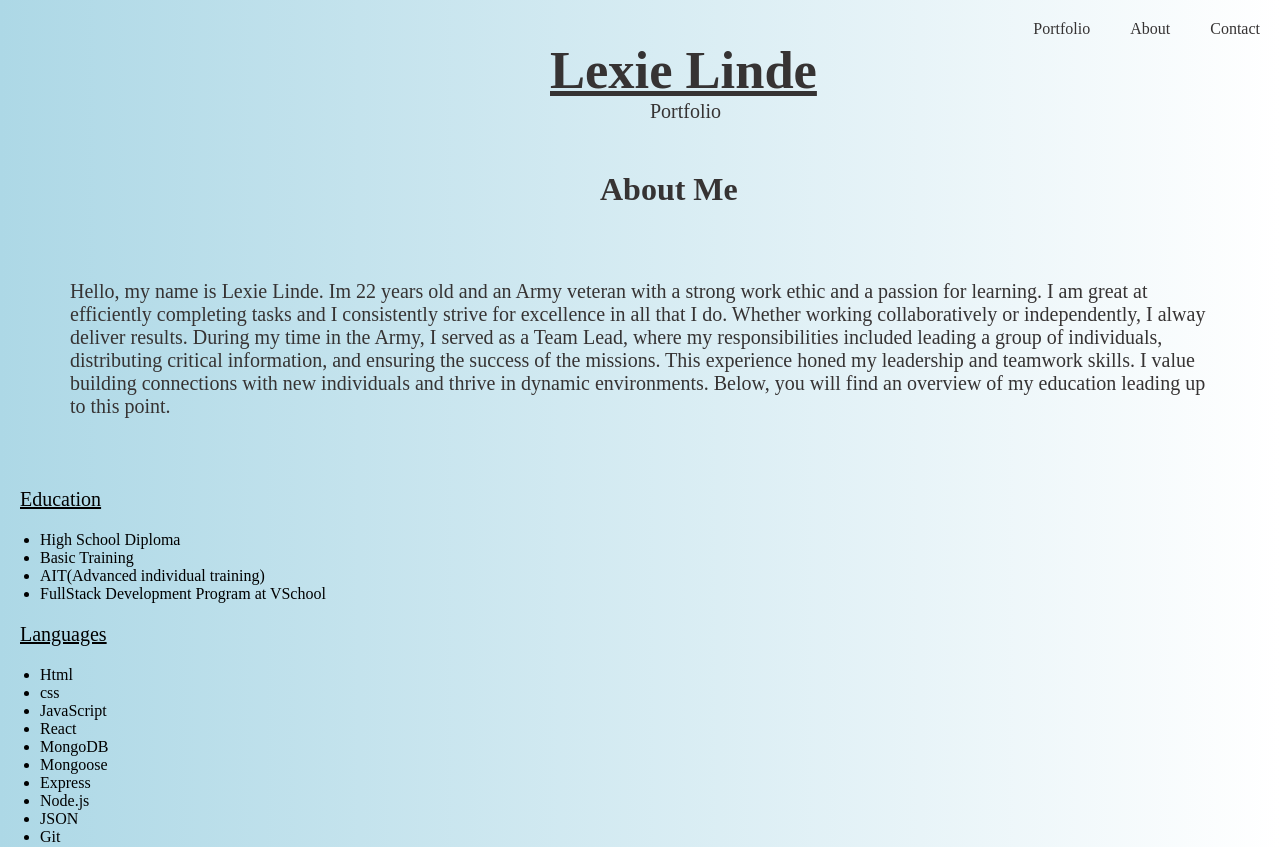
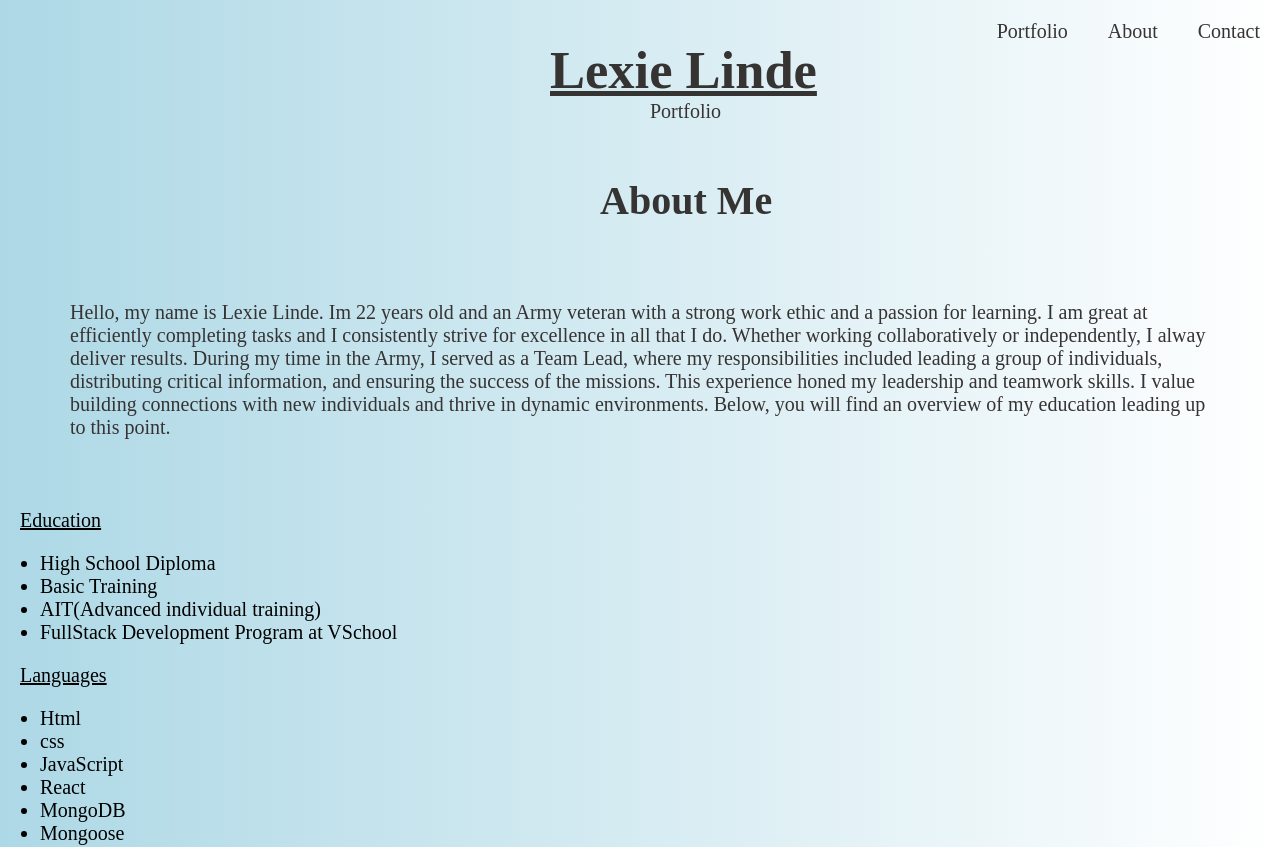
Before and after one commit to carmenlinde/Portfolio, a React (Create React App) app: page /about in a window 1280 px wide. Shown: the top 847 px of the page. Built offline with nearby package versions, Linux system fonts and the light colour scheme.

Commit message:
updating

```diff
--- a/src/components/About.jsx
+++ b/src/components/About.jsx
@@ -4,7 +4,7 @@ import '../styles/about.css'
 
 export default function About() {
     return (
-        <div>
+        <div className='aboutContainer'>
             <h1 className='h1'>About Me</h1>
             <p className='para'>
                 Hello, my name is Lexie Linde. Im 22 years old and an Army veteran with a strong work ethic and a passion for
--- a/src/styles/main.css
+++ b/src/styles/main.css
@@ -37,5 +37,22 @@
     border-radius: 600px;
 }
 @media (max-width: 768px) {
+  /* Mobile styles */
+  body {
+    font-size: 16px; /* Adjust as needed */
+  }
+}
 
+/* Tablet styles */
+@media (min-width: 769px) and (max-width: 1024px) {
+  body {
+    font-size: 18px; /* Adjust as needed */
+  }
 }
+
+/* Desktop styles */
+@media (min-width: 1025px) {
+  body {
+    font-size: 20px; /* Adjust as needed */
+  }
+}
```
Also changed, not shown: src/styles/about.css (line endings or trailing spaces).
